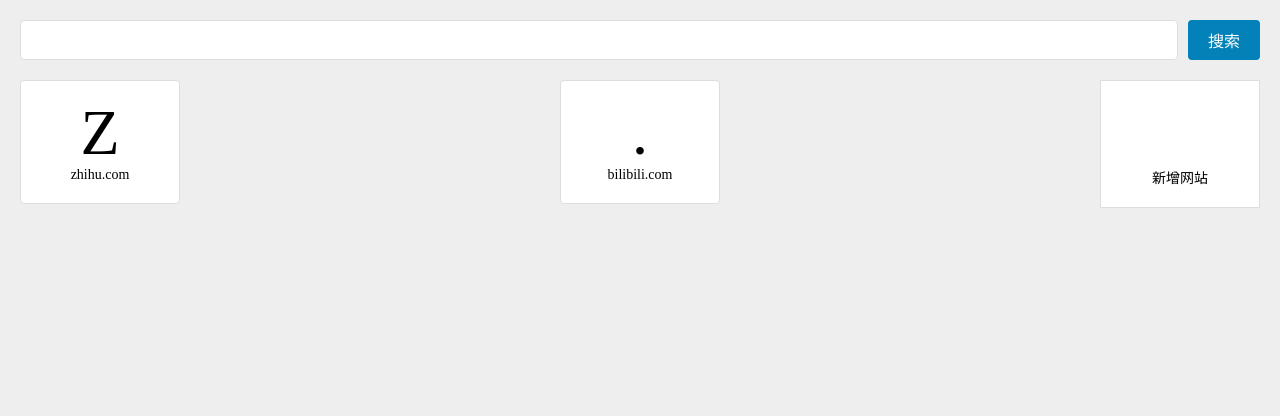
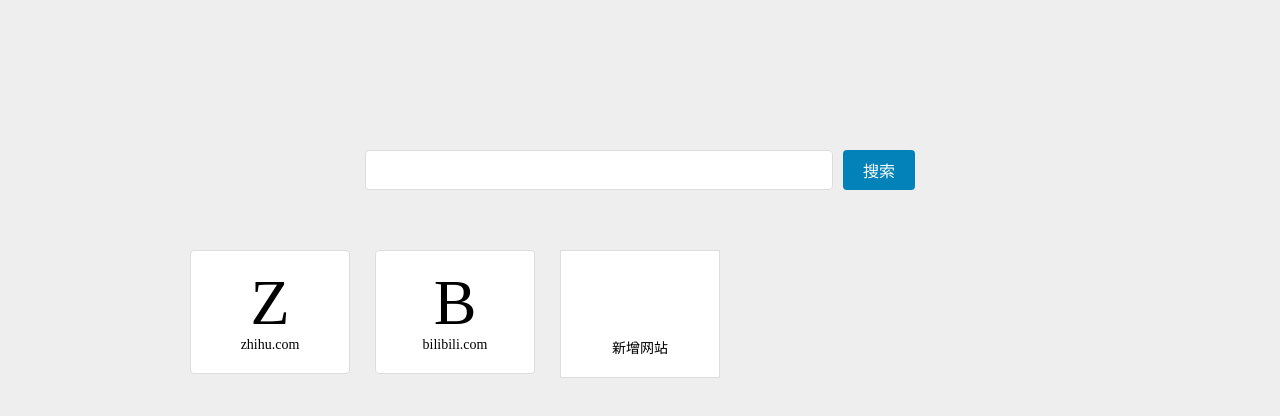
Before and after one commit to NansenHo/nav-1.0, a plain HTML site: page src/index.html in a window 1280 px wide. Drawn offline with nearby package versions, Linux system fonts and the light colour scheme.

Commit message:
有问题

```diff
--- a/src/index.html
+++ b/src/index.html
@@ -54,7 +54,7 @@
             </li>
         </ul>
     </main>
-    <script src="//at.alicdn.com/t/font_2108100_m0juwbz1f9.js"></script>
+    <script src="//at.alicdn.com/t/font_2108100_qrqirjjnni.js"></script>
     <script src="https://cdn.bootcdn.net/ajax/libs/jquery/3.5.1/jquery.min.js"></script>
     <script src="main.js"></script>
 </body>
--- a/src/main.js
+++ b/src/main.js
@@ -1,4 +1,6 @@
-const $siteList = $('.siteList') // 找到 siteList ，用 jQuery 找的
+const $siteList = $('.siteList')
+console.log('fuck')
+// 找到 siteList ，用 jQuery 找的
 const $lastLi = $siteList.find('li.last')
 const x = localStorage.getItem('x') // 读已经存了的 x
 // 但 x 目前还是字符串，还要将它变成对象
@@ -8,27 +10,42 @@ const xObject = JSON.parse(x) // 将字符串变成对象
 // console.log('xObject')
 // console.log(xObject)
 const hashMap = xObject || [
-    {logo: 'Z', logoType: 'text', url: 'https://zhihu.com'},
-    {logo: '../images/bilibili-logo.png', logoType: 'image', url: 'https://www.bilibili.com'},
+    {logo: 'Z', url: 'https://zhihu.com'},
+    {logo: 'B', url: 'https://www.bilibili.com'},
 ]
-const simplifyUrl = (url)=>{
+const simplifyUrl = (url) => {
     return url.replace('https://', '')
-    .replace('http://', '')
-    .replace('www.', '')
-    .replace(/\/.*/, '')// 把以 / 开头的也删掉，需要用到正则表达式
-} // 接受一个 https:// 开头的 url ，则返回没有 https:// 开头的 url。原本的 url 并没有变，这里是产生了一个新的字符串
+      .replace('http://', '')
+      .replace('www.', '')
+      .replace(/\/.*/, '') // 删除 / 开头的内容
+  } // 接受一个 https:// 开头的 url ，则返回没有 https:// 开头的 url。原本的 url 并没有变，这里是产生了一个新的字符串
 const render = ()=>{ // 优化代码，render 函数就是渲染哈希的
     // 在重新渲染之前要把之前的给删了
     $siteList.find('li:not(.last)').remove() // 把所有 li 都找到，唯独不找最后那一个 li ，然后删掉
     // 现在删这个弄这么复杂，是因为我们 HTML 就没有设计好。但如果放外面 CSS 也会很难写
-    hashMap.forEach(node=>{
+    hashMap.forEach((node, index)=>{ // 给个索引，方便做 remove 功能
+        // console.log(index)
         const $li = $( `<li>
-        <a href="${node.url}">
-                        <div class="site">
-                            <div class="logo">${node.logo[0]}</div>
-                            <div class="link">${simplifyUrl(node.url)}</div>
+                    <div class="site">
+                        <div class="logo">${node.logo}</div>
+                        <div class="link">${simplifyUrl(node.url)}</div>
+                        <div class="close">
+                            <svg class="icon">
+                            <use xlink:href="#icon-baseline-close-px"></use>
+                            </svg>
                         </div>
-                    </a></li>`).insertBefore($lastLi)
+                    </div>
+                </li>`).insertBefore($lastLi)
+                $li.on('click', ()=>{
+                    window.open(node.url)
+                })
+                $li.on('click', '.close', (e)=>{ // 得到一个事件
+                    console.log('这里')
+                    e.stopPropagation()
+                    console.log(hashMap)
+                    hashMap.splice(index, 1) // 从 index 这里，删掉一个
+                    render() // 删除了之后还要重新渲染 hashMap
+                }) // 当你点击我 li 里面的 class="close" 时，阻止冒泡
     }) // 遍历 hashMap，forEach 会把每一项作为参数告诉你。
 }
 render()
@@ -77,7 +94,9 @@ $('.addButton') // 获取 .addButton
         // `).insertBefore($lastLi)
         // 当点击的时候，不再创建 li 了，而是直接操作哈希表，然后让问题变成一个简单的只有渲染哈希表的一个事。
         hashMap.push({
-            logo: url[0],
+            logo: simplifyUrl(url)[0].toUpperCase(),
+            // 把 url 简化，
+            // toUpperCase 将字母改成大写，或者也可以用 CSS 来控制。
             logoType:'text',
             url: url}
         )
@@ -85,7 +104,7 @@ $('.addButton') // 获取 .addButton
     })
 
 window.onbeforeunload = ()=>{
-    console.log('页面要关闭了')
+    // console.log('页面要关闭了')
     // 因为 localStorage 只能存字符串，所以要把哈希表变成字符串
     const string = JSON.stringify(hashMap) // JSON.stringify 可以把一个对象变成字符串
     // console.log(typeof hashMap)
--- a/src/style.css
+++ b/src/style.css
@@ -12,9 +12,21 @@ body{background: #eee;}
 .globalHeader{
     margin: 20px; /* 左右间距相等，就居中了一个 div */
 }
+@media(min-width: 500px){
+    .globalHeader{
+        margin: 150px 0 60px 0;
+    }
+}
 .searchForm{
     display: flex;
     justify-content: space-between;
+}
+@media (min-width:500px) { /* 即 500px 宽度以下我不管 */
+    .searchForm{
+        max-width: 550px;
+        margin-left: auto;
+        margin-right: auto;
+    }
 }
 .searchForm > input{
     width: 100%;
@@ -34,15 +46,31 @@ body{background: #eee;}
     font-size: 16px;
 }
 
-.globalMain{}
+.globalMain{
+    max-width: 900px;
+    margin-left: auto;
+    margin-right: auto;
+}
 
 .siteList{
     display: flex;
     flex-wrap: wrap; /* items 一行装不下了，就换行 */
     margin: 20px; /* 一般来说，不会讲上下 margin 设为 0  */
-    justify-content: space-between;
+    /* justify-content: space-between; */
+}
+@media(min-width:500px){
+    .siteList{
+        margin-left: 0;
+        margin-right: -25px;
+    }
 }
 .siteList > li {
+    margin-bottom: 10px;
+}
+@media(min-width:500px){
+    .siteList > li {
+        margin-right: 25px;
+    }
 }
 .siteList .site{
     width: 160px;
@@ -51,10 +79,12 @@ body{background: #eee;}
     align-items: center; /* 上下居中 */
     flex-direction: column; /* 让里面的 items 上下排列。让flex容器的主轴和块轴相同了。 */
     background: white;
-    margin-bottom: 10px; /* 两个网站之间的上下间隙，不用 margin-top 用 margin-bottom 更自然好看 */
+    /*margin-bottom: 10px; /* 两个网站之间的上下间隙，不用 margin-top 用 margin-bottom 更自然好看 */
     border: 1px solid #ddd;
     border-radius: 4px;
     padding: 20px 0;
+    position: relative;
+    cursor: pointer; /* 鼠标浮上 .site ，会变成手型 */
 }
 .siteList .site > .logo{
     width: 64px;
@@ -63,10 +93,21 @@ body{background: #eee;}
     justify-content: center; /* 水平居中 */
     align-items: center; /* 上下居中 */
     font-size: 64px;
+    text-transform: uppercase; /* 将 logo 转成大写 */
 }
 .siteList .site > .link{
     font-size: 14px;
     margin-top: 2px;
+}
+.siteList .site > .close{
+    position: absolute;
+    right: 8px;
+    top: 5px;
+    display: none;
+    cursor: default;
+}
+.siteList .site:hover > .close{ /* 鼠标浮上 .site 其子元素 .close 出现*/
+    display: block;
 }
 .siteList .addButton{
     border: 1px solid #ddd;
```
